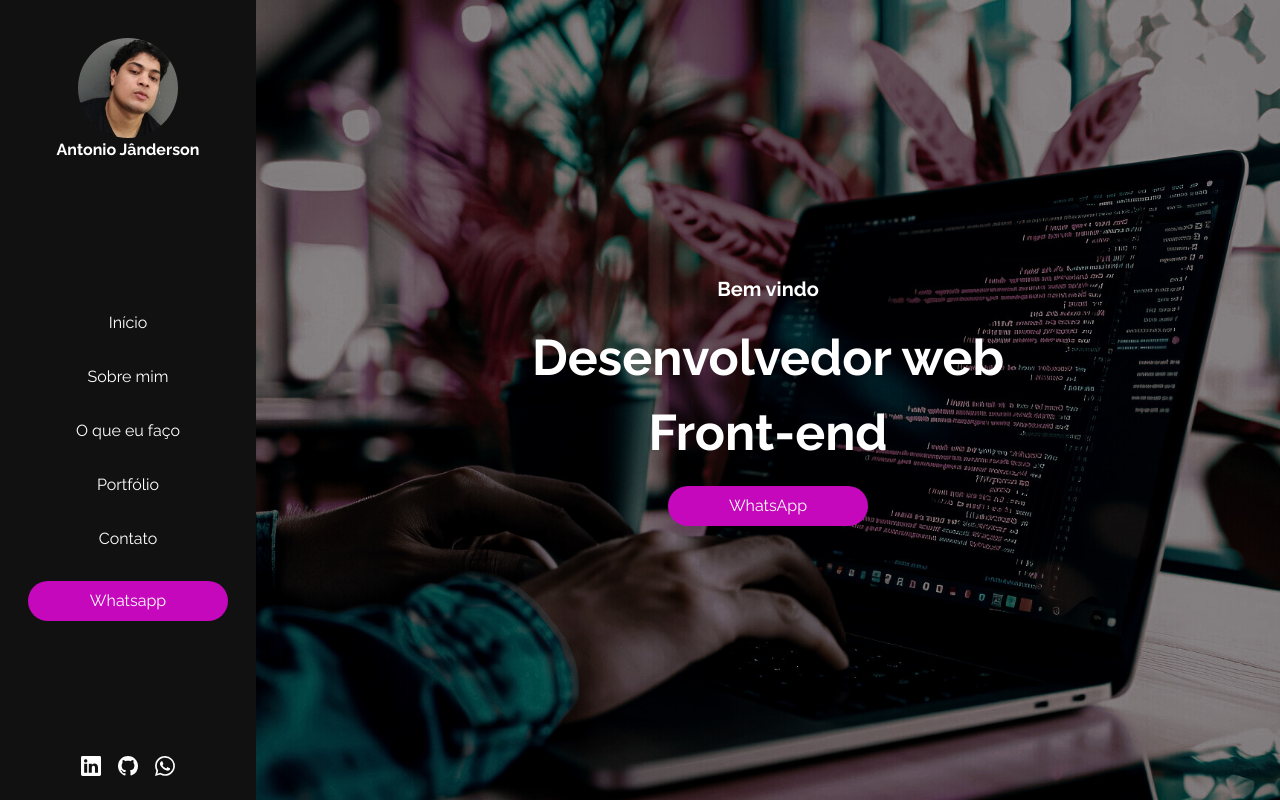
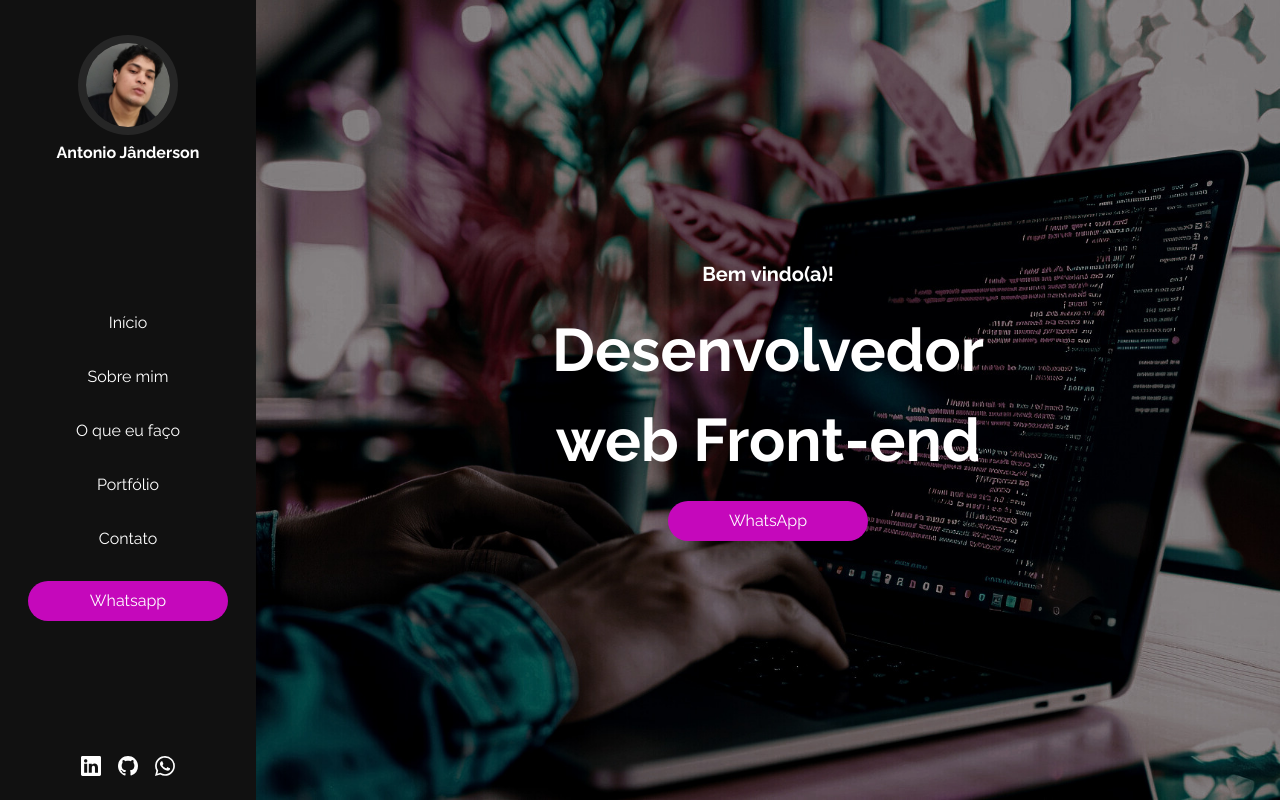
Before and after one commit to jotaMch/janderson, a React (Vite) app: page / in a window 1280 px wide. Built offline with nearby package versions, Linux system fonts and the light colour scheme.

Commit message:
header update

```diff
--- a/src/components/molecules/Navbar.tsx
+++ b/src/components/molecules/Navbar.tsx
@@ -27,7 +27,9 @@ const Navbar: React.FC = () => {
             justifyContent='space-between'
             bg='#111'
             color='#fff'
-            position='relative'
+            position={{ base: 'fixed', md: 'fixed', lg: 'relative' }}
+            top="0"
+            zIndex="1000"
         >
             <Box
                 display='flex'
@@ -41,7 +43,9 @@ const Navbar: React.FC = () => {
                     objectFit='cover'
                     src={perfil}
                     borderRadius={50}
-                    alt='Dan Abramov'
+                    border='8px solid #262626'
+                    mb='6px'
+                    alt='Perfil'
                     display={{ base: 'none', md: 'none', lg: 'flex' }}
                 />
                 <Text fontWeight='bold' pl={{ base: '10px', md: '10px', lg: '0' }}>Antonio Jânderson</Text>
--- a/src/components/templates/HomeTemplate.tsx
+++ b/src/components/templates/HomeTemplate.tsx
@@ -28,8 +28,8 @@ const HomeTemplate: React.FC = () => {
                 textAlign='center'
                 gap={4}
             >
-                <Text fontWeight='bold' fontSize={20}>Bem vindo</Text>
-                <Text fontSize={50} fontWeight='bold'>
+                <Text fontWeight='bold' fontSize={20}>Bem vindo(a)!</Text>
+                <Text fontSize={{base: '2xl', md: '4xl', lg: '6xl'}} fontWeight='bold'>
                     Desenvolvedor web Front-end
                 </Text>
                 <Link
```
